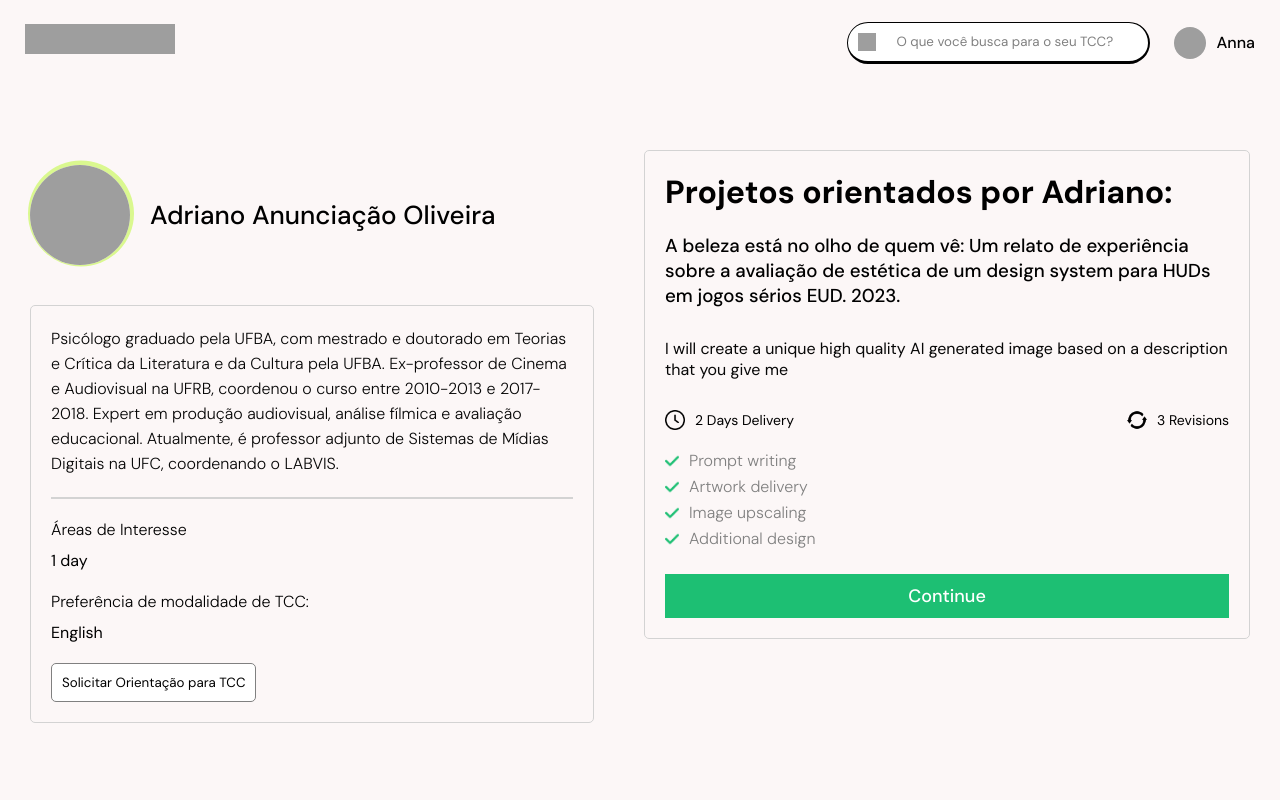
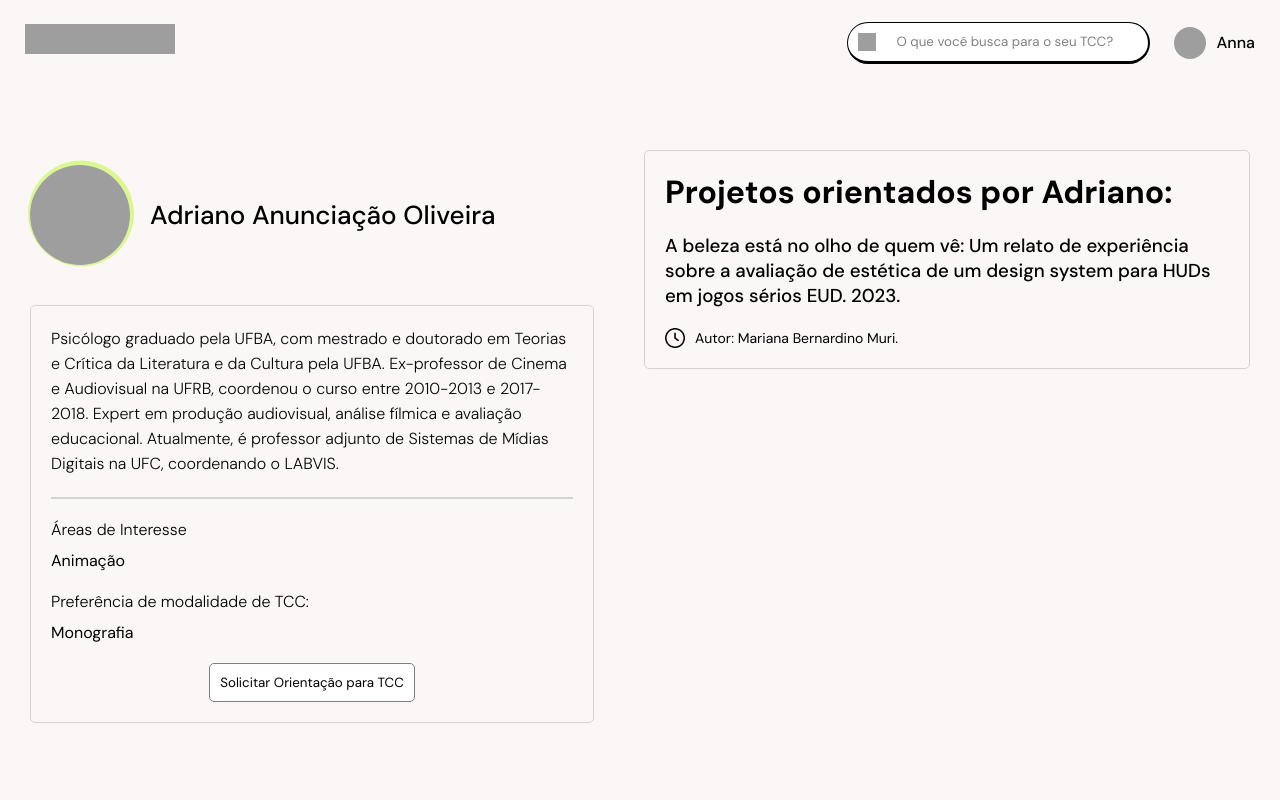
Before and after one commit to lemonsolucoes/matcch, a React (Vite) app: page /gig/123 in a window 1280 px wide. Shown: the top 800 px of the page. Built offline with nearby package versions, Linux system fonts and the light colour scheme; grey boxes are pictures that could not be loaded.

Commit message:
perfil do prof

```diff
--- a/src/pages/gig/Gig.jsx
+++ b/src/pages/gig/Gig.jsx
@@ -33,17 +33,17 @@ function Gig() {
 
                 <div className="item">
                   <span className="title">Áreas de Interesse</span>
-                  <span className="desc">1 day</span>
+                  <span className="desc">Animação</span>
                 </div>
                 <div className="item">
                   <span className="title">Preferência de modalidade de TCC:</span>
-                  <span className="desc">English</span>
+                  <span className="desc">Monografia</span>
                 </div>
               </div>
 
 
-
-              <button>Solicitar Orientação para TCC</button>
+<center>
+              <button>Solicitar Orientação para TCC</button></center>
             </div>
           </div>
 
@@ -55,39 +55,16 @@ function Gig() {
             <h3>A beleza está no olho de quem vê: Um relato de experiência sobre a avaliação de estética de um design system para HUDs em jogos sérios EUD. 2023.</h3>
 
           </div>
-          <p>
-            I will create a unique high quality AI generated image based on a
-            description that you give me
-          </p>
+
           <div className="details">
             <div className="item">
               <img src="/img/clock.png" alt="" />
-              <span>2 Days Delivery</span>
+              <span>Autor: Mariana Bernardino Muri.</span>
             </div>
-            <div className="item">
-              <img src="/img/recycle.png" alt="" />
-              <span>3 Revisions</span>
-            </div>
+
           </div>
-          <div className="features">
-            <div className="item">
-              <img src="/img/greencheck.png" alt="" />
-              <span>Prompt writing</span>
-            </div>
-            <div className="item">
-              <img src="/img/greencheck.png" alt="" />
-              <span>Artwork delivery</span>
-            </div>
-            <div className="item">
-              <img src="/img/greencheck.png" alt="" />
-              <span>Image upscaling</span>
-            </div>
-            <div className="item">
-              <img src="/img/greencheck.png" alt="" />
-              <span>Additional design</span>
-            </div>
-          </div>
-          <button>Continue</button>
+
+
         </div>
       </div>
     </div>
```
